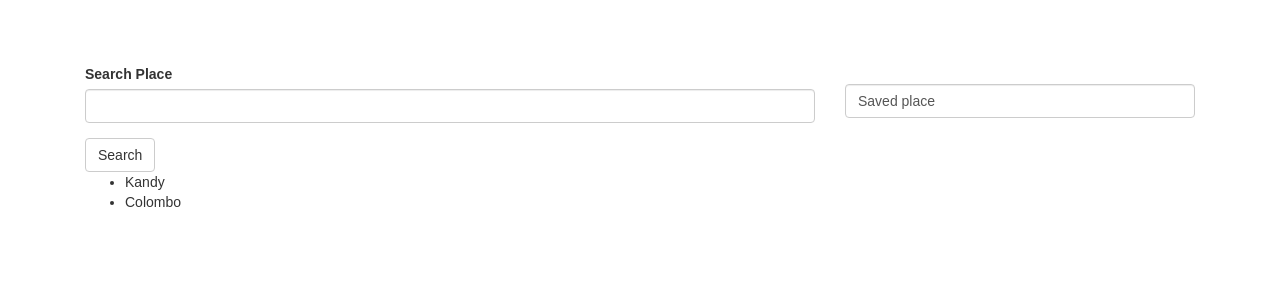
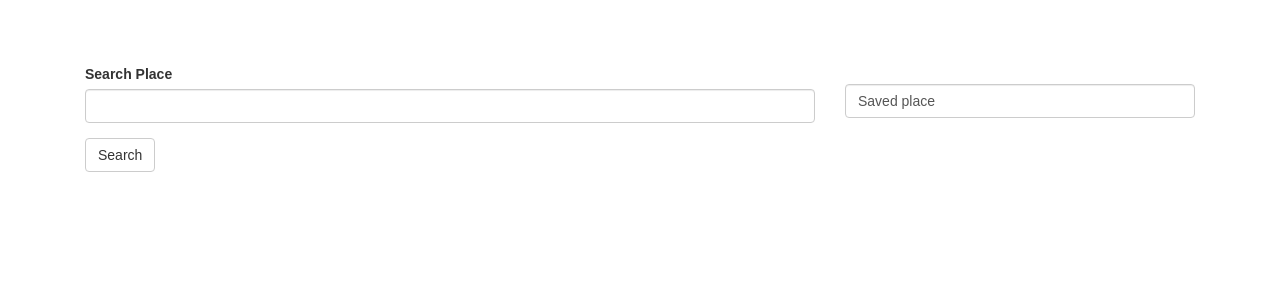
Before and after one commit to ChathurangaChandrasekara/ReactApplication, a React (Create React App) app: page / in a window 1280 px wide. Shown: the top 300 px of the page. Built offline with nearby package versions, Linux system fonts and the light colour scheme.

Commit message:
Show Result list Search

```diff
--- a/src/App.js
+++ b/src/App.js
@@ -1,16 +1,29 @@
 import React, { Component } from 'react';
-import logo from './logo.svg';
 import './App.css';
 import Search from './Component/Search';
 import ResultList from './Component/ResultList';
 import SlidList from './Component/SlidList';
 class App extends Component {
+  constructor(props){
+    super(props);
+    this.state =  {
+      result: {}
+    }
+
+  }
+
+  updateState (value){
+    console.log(value);
+this.setState ({
+  result :value
+})
+  }
   render() {
     return (
       <div className="container">
        <div className="col-lg-8">
-       <Search/>
-       <ResultList/>
+       <Search callUpdate = {this.updateState.bind(this)}/>
+       <ResultList resultPlace = {this.state.result}/>
        </div>
        <div className="col-lg-4">
        <SlidList/>
--- a/src/Component/ResultList.js
+++ b/src/Component/ResultList.js
@@ -2,10 +2,21 @@ import React, { Component } from 'react';
 
 class ResultList extends Component{
 render(){
+    console.log(this.props.resultPlace);
+    if(this.props.resultPlace.results !== undefined){
+        alert("AAAA")
+        console.log(this.props.resultPlace);
+     var placeList = this.props.resultPlace.results.map(name =>{
+         console.log(placeList);
+    return(
+            <li key={name.id}> {name.name} </li>
+    )
+     })
+    }
+
 return(
 <ul>
-    <li> Kandy </li>
-    <li> Colombo </li>
+   {placeList}
 </ul>
 
 );
--- a/src/Component/Search.js
+++ b/src/Component/Search.js
@@ -3,13 +3,14 @@ import axios from 'axios';
 class Search extends Component{
 
  SearchHadelar = (e) => {
+   const update = this.props;
 e.preventDefault();
 const keyType = this.refs.inputword.value;
 axios.post('http://localhost:3001/getLocation', {
   City : keyType
 })
 .then(function (response) {
-  console.log(response);
+  update.callUpdate(response.data.data);
 })
 .catch(function (error) {
   console.log(error);
```
